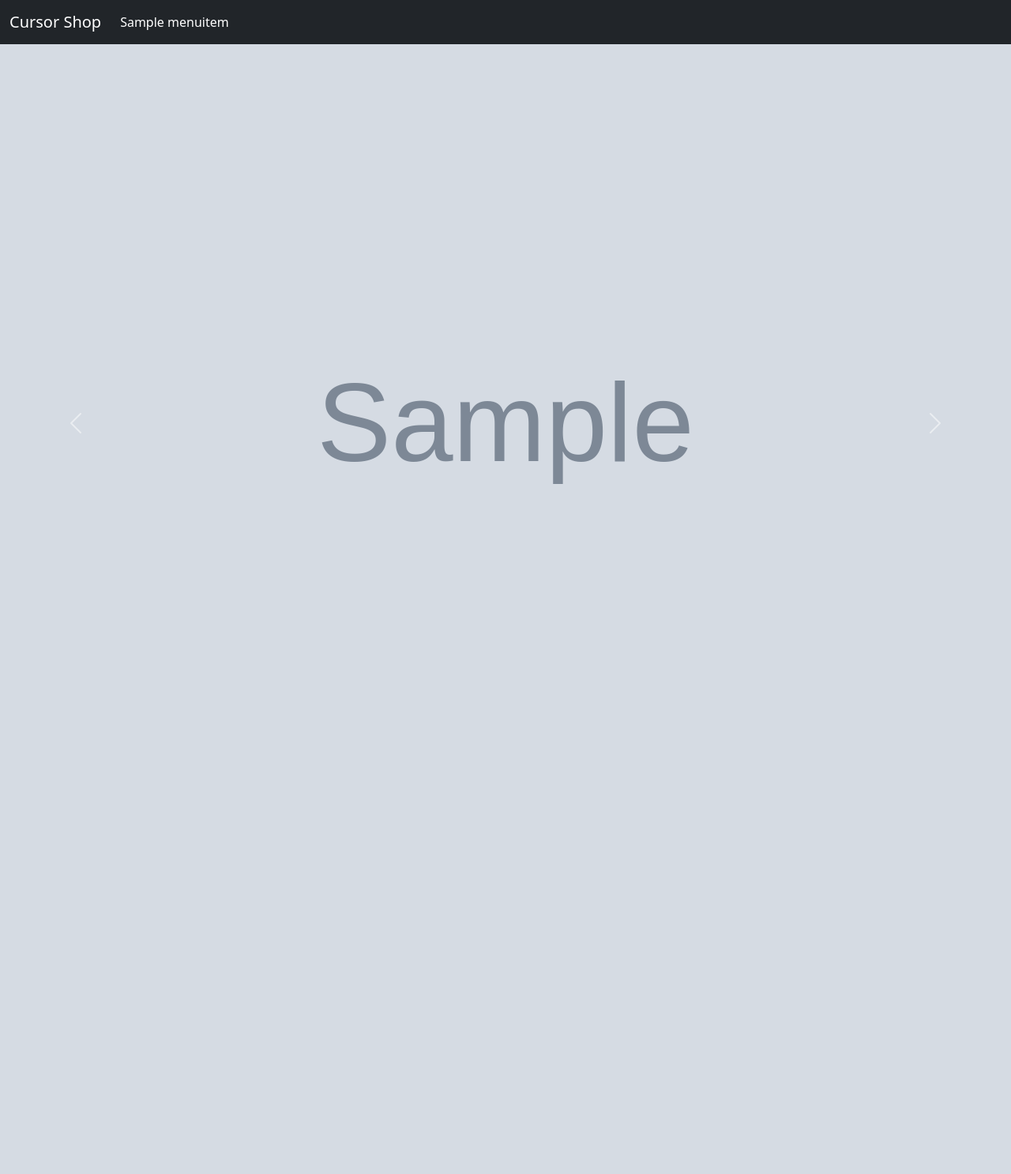
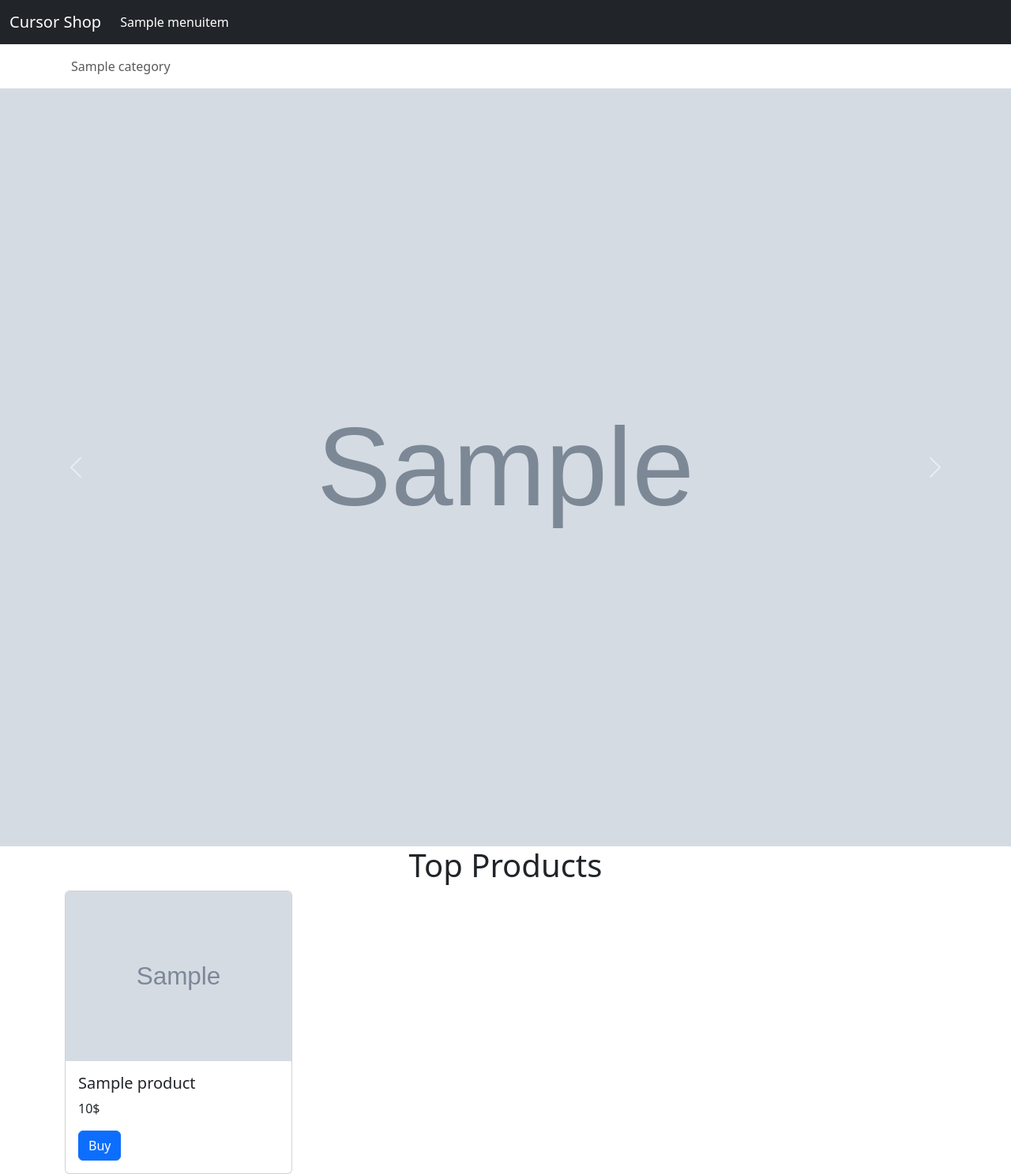
Before and after one commit to BoyovEvgen/cursor_django, a Django app: template cursor/templates/index.html in a window 1280 px wide. Shown: the whole page at 79% size. Before the commit the page ends 1016 px from the top, so only its background shows below. Run offline with Django 4.2, Linux system fonts and the light colour scheme; tables that the repository leaves empty hold one stand-in row (Sample ...); the template is opened without the code that fills it: values named after a table or form of the project are taken from there, most other values are stand-ins (such as "Sample title", 1, 10 or a date in 2020).

Commit message:
adding_classwork_templates

```diff
--- a/cursor/templates/base.html
+++ b/cursor/templates/base.html
@@ -5,14 +5,17 @@
     <meta name="viewport"
           content="width=device-width, user-scalable=no, initial-scale=1.0, maximum-scale=1.0, minimum-scale=1.0">
     <meta http-equiv="X-UA-Compatible" content="ie=edge">
-    <link href="https://cdn.jsdelivr.net/npm/bootstrap@5.3.0-alpha3/dist/css/bootstrap.min.css" rel="stylesheet" integrity="sha384-KK94CHFLLe+nY2dmCWGMq91rCGa5gtU4mk92HdvYe+M/SXH301p5ILy+dN9+nJOZ" crossorigin="anonymous">
+    <link href="https://cdn.jsdelivr.net/npm/bootstrap@5.3.0-alpha3/dist/css/bootstrap.min.css" rel="stylesheet"
+          integrity="sha384-KK94CHFLLe+nY2dmCWGMq91rCGa5gtU4mk92HdvYe+M/SXH301p5ILy+dN9+nJOZ" crossorigin="anonymous">
+    <link rel="stylesheet" href="/static/css/style.css">
     <title>Cursor Shop</title>
 </head>
 <body>
 <nav class="navbar navbar-expand-lg bg-dark" data-bs-theme="dark">
     <div class="container-fluid">
-    <a class="navbar-brand" href="#">Cursor Shop</a>
-    <button class="navbar-toggler" type="button" data-bs-toggle="collapse" data-bs-target="#navbarNav" aria-controls="navbarNav" aria-expanded="false" aria-label="Toggle navigation">
+        <a class="navbar-brand" href="/">Cursor Shop</a>
+        <button class="navbar-toggler" type="button" data-bs-toggle="collapse" data-bs-target="#navbarNav"
+                aria-controls="navbarNav" aria-expanded="false" aria-label="Toggle navigation">
             <span class="navbar-toggler-icon"></span>
         </button>
         <div class="collapse navbar-collapse" id="navbarNav">
@@ -26,9 +29,22 @@
         </div>
     </div>
 </nav>
+<div class="navbar navbar-expand-lg navbar-light bg-white">
+    <div class="container justify-content-center justify-content-md-between">
+        <ul class="navbar-nav flex-row">
+            {% for category in categories %}
+            <li class="nav-item me-2 me-lg-0 d-none d-md-inline-block">
+                <a class="nav-link" href="{% url 'category_page' slug=category.slug %}">{{ category.title }}</a>
+            </li>
+            {% endfor %}
+        </ul>
+    </div>
+</div>
 {% block content %}
 {% endblock %}
-<script src="https://cdn.jsdelivr.net/npm/bootstrap@5.3.0-alpha3/dist/js/bootstrap.bundle.min.js" integrity="sha384-ENjdO4Dr2bkBIFxQpeoTz1HIcje39Wm4jDKdf19U8gI4ddQ3GYNS7NTKfAdVQSZe" crossorigin="anonymous"></script>
+<script src="https://cdn.jsdelivr.net/npm/bootstrap@5.3.0-alpha3/dist/js/bootstrap.bundle.min.js"
+        integrity="sha384-ENjdO4Dr2bkBIFxQpeoTz1HIcje39Wm4jDKdf19U8gI4ddQ3GYNS7NTKfAdVQSZe"
+        crossorigin="anonymous"></script>
 
 </body>
 </html>
--- a/cursor/templates/index.html
+++ b/cursor/templates/index.html
@@ -18,4 +18,20 @@
         <span class="visually-hidden">Next</span>
     </button>
 </div>
+
+<div class="container">
+    <h1 class="text-center">Top Products</h1>
+    <div class="products-list">
+        {% for product in products %}
+        <div class="card" style="width: 18rem;">
+            <img src="/media/{{ product.main_image }}" class="card-img-top" alt="...">
+            <div class="card-body">
+                <h5 class="card-title">{{ product.title }}</h5>
+                <p class="card-text">{{ product.price }}$</p>
+                <a href="#" class="btn btn-primary">Buy</a>
+            </div>
+        </div>
+        {% endfor %}
+    </div>
+</div>
 {% endblock %}
```
Also changed, not shown: cursor/templates/category.html (indentation only). Lines whose indentation alone changed are shown as unchanged.
